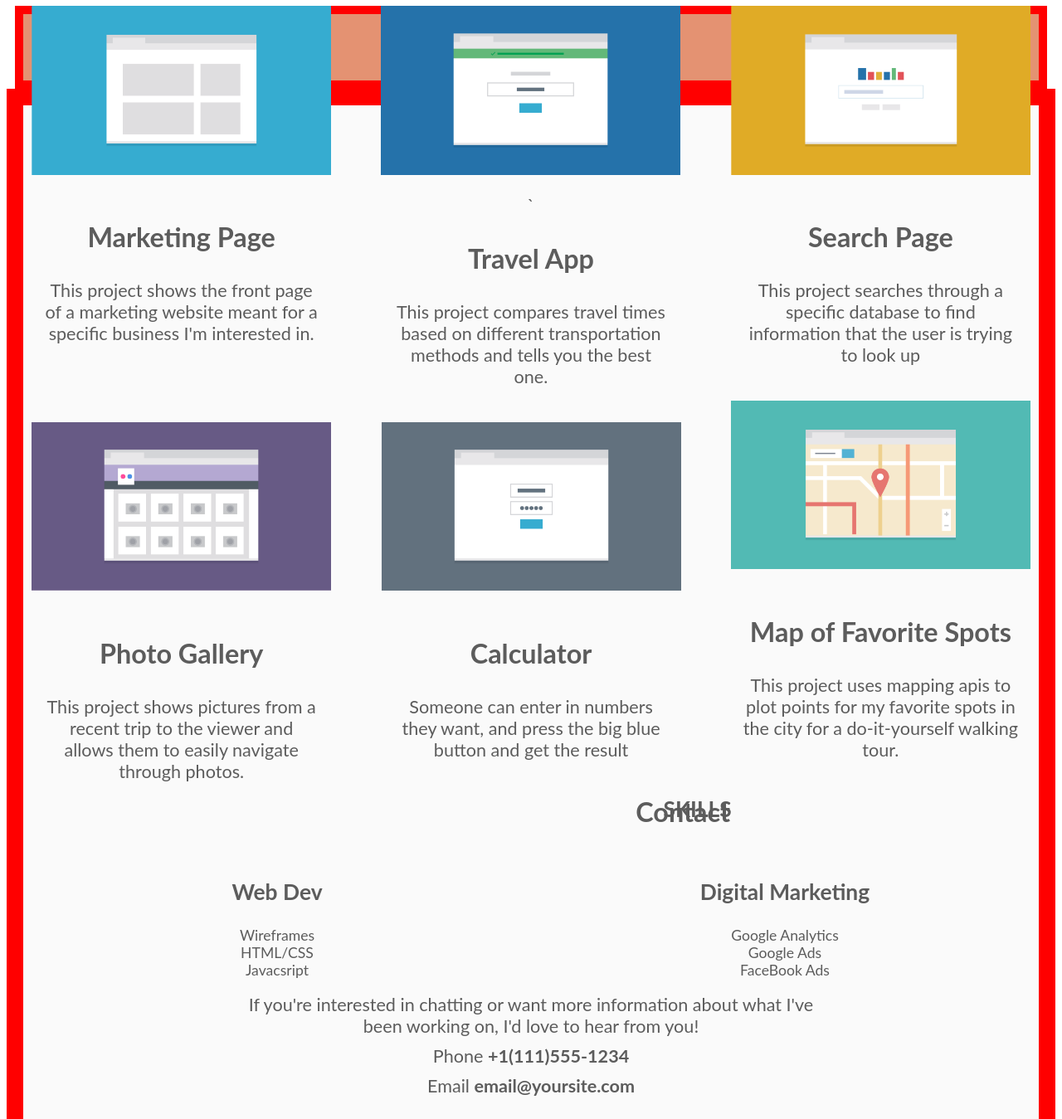
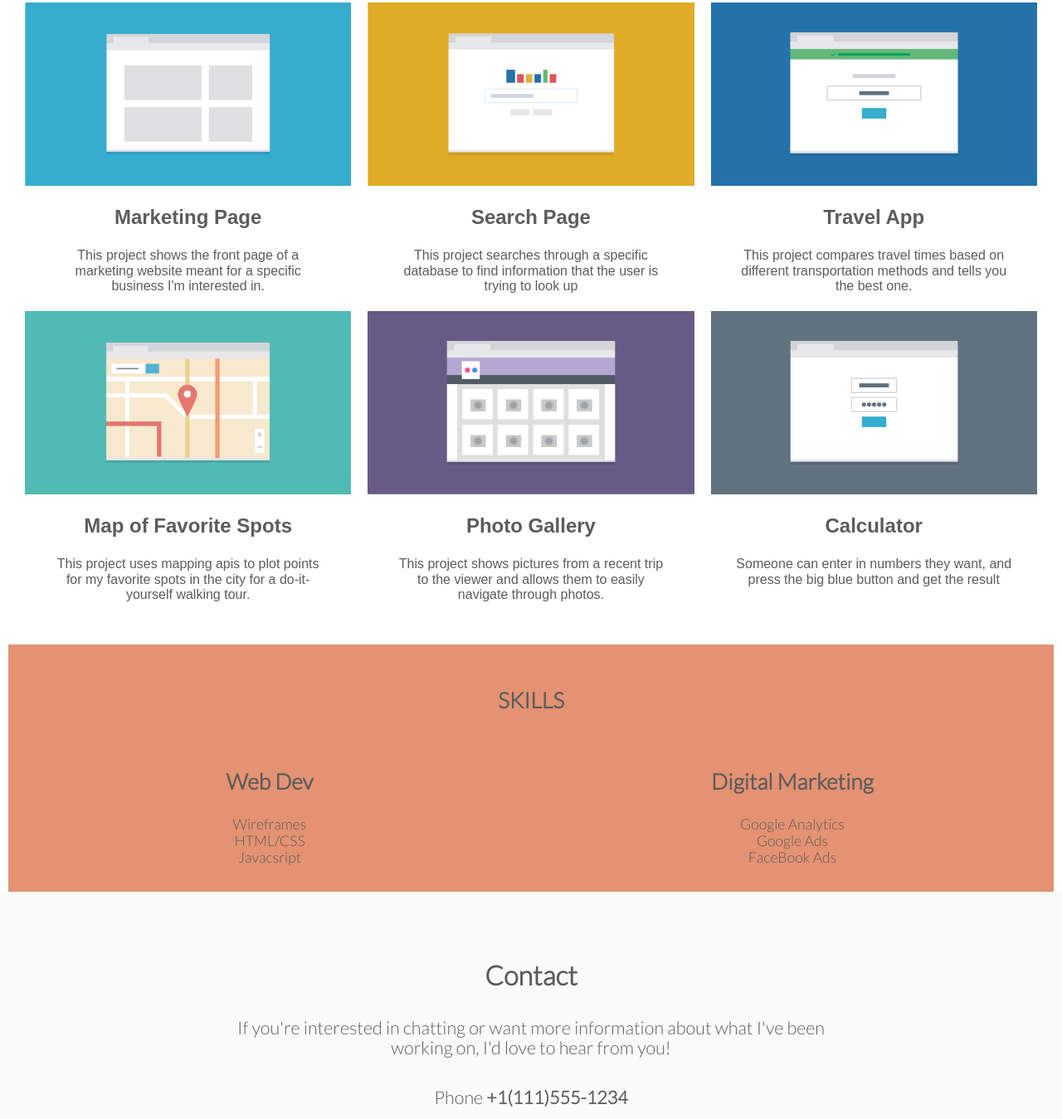
Before and after one commit to David007770/techdegree-project-2, a plain HTML site: page index.html in a window 1280 px wide. Shown: the part 744-2093 px from the top of the page at 83% size. Drawn offline with Linux system fonts and the light colour scheme.

Commit message:
Fixed collapsing floats
Ready for submission

```diff
--- a/CSS/style.css
+++ b/CSS/style.css
@@ -39,11 +39,26 @@ text-align: center;
 }
 
 img {
-  max-width: 90%;
+  display: block;
+  max-width: 100%;
 
 }
-h1 {
+
+article {
+	margin: 0 auto;
+	width:100%;
+	display: inline-block;
+
+}
+
+.marketing,
+.travel,
+.gallery,
+.search,
+.map,
+.calculator {
   font-family: "roboto-slab", sans-serif;
+
 }
 
 h2 {
@@ -53,6 +68,12 @@ h2 {
 
 h3 {
   font-size: 1.5em;
+
+}
+
+p {
+	display: block;
+	margin: 0 auto;
 
 }
 .wrapper-main {
@@ -67,8 +88,36 @@ h3 {
 }
 .main-text {
   padding: 20px 35px 20px 35px;
-  font-size: 1.35em;
+  font-size: 1.1em;
+  margin: 0;
+  width: 100%;
+  display: inline-block;
+  height: auto;
+}
 
+.portfolio {
+ padding: 0 20px 30px 20px;
+
+
+}
+
+.portfolio p {
+	padding-bottom: 20px;
+	width: 80%;
+
+}
+
+.marketing,
+.travel,
+.gallery,
+.search,
+.map,
+.calculator {
+	max-height: 500px;
+}
+.portfolio img {
+	max-height: 363px;
+	margin: 0 auto;
 }
 
 .skills {
@@ -77,15 +126,14 @@ h3 {
   margin: 0 10px 0 10px;
   font-size: 1.1rem;
   text-align: center;
-  border: solid 10px red;
-  height: 100px;
+  height: auto;
 
 }
 
 .skills ul {
   list-style: none;
   padding: 0;
-
+  margin: 0;
 
 }
 
@@ -103,7 +151,8 @@ h3 {
   font-size: 1.35em;
   background: #fafafa;
   padding: 50px 35px 50px 35px;
-  border: solid 20px red;
+  height: auto;
+  text-align: center;
 
 }
 
@@ -201,16 +250,22 @@ a {
 		text-align: left;
 	}
 
+  .portfolio p {
+ font-size: 1.0rem;
+  width: 85%;
+  margin: 0 auto;
 
-  .marketing, .travel, .gallery  {
+  }
+
+  .marketing, .search, .travel  {
 		float: left;
 		width: 50%;
 		padding-left: 10px;
 		padding-right: 10px;
 	}
 
-	.search, .map, .calculator {
-		float: right;
+	.map, .gallery, .calculator {
+		float: left;
 		width: 50%;
 		padding-left: 10px;
 		padding-right: 10px;
@@ -237,7 +292,7 @@ a {
 		display: none;
 	}
 
-	.student-name {
+	.footer-left {
 		padding-top: 10px;
 		padding-bottom: 10px;
 	}
@@ -251,12 +306,15 @@ a {
 @media screen and (min-width: 1024px) {
 	.marketing, .search, .travel, .map, .gallery, .calculator {
 		width: 33.33%;
+		margin: 0 auto;
 	}
 
 	.portfolio p {
 		width: 85%;
 		margin: 0 auto;
 	}
+
+
 }
 
 
--- a/index.html
+++ b/index.html
@@ -1,12 +1,12 @@
 <!DOCTYPE html>
-<html>
+<html lang="en">
   <head>
     <meta charset="utf-8">
     <meta name="viewport" content="width=device-width, initial-scale=1, shrink-to-fit=no">
     <title>Student Name</title>
-    <link href="https://fonts.googleapis.com/css?family=Bree+Serif|Raleway" rel="stylesheet">
-    <link href="https://fonts.googleapis.com/icon?family=Material+Icons" rel="stylesheet">
-    <link href="css/normalize.css>" rel=stylesheet>
+    <link href="https://fonts.googleapis.com/css2?family=Lato:wght@300&family=Roboto+Slab:wght@100;300&display=swap" rel="stylesheet">
+    <link href="https://fonts.googleapis.com/css2?family=Roboto+Slab:wght@100;300&display=swap" rel="stylesheet">
+    <link href="css/normalize.css" rel=stylesheet>
     <link href="css/style.css" rel="stylesheet">
   </head>
   <body>
@@ -28,60 +28,57 @@
            </div>
       </header>
 
-       <main class="wrapper-main">
+      <main class="wrapper-main">
+      <section class="portfolio clearfix">
           <h2 id="portfolio"> Portfolio </h2>
-          <div class="marketing clearfix">
+
+          <article class="marketing">
           <img src="images/portfolio-1.png" alt="portfolio">
-          <article class="main-text">
           <H3> Marketing Page</H3>
           <p>This project shows the front page of a marketing website meant for
             a specific business I'm interested in. </p>
           </article>
-        </div>
-          <div class="search clearfix">
+
+          <article class="search">
           <img src="images/portfolio-2.png" alt="marketing page">
-          <article class="main-text">
           <h3>Search Page</h3>
           <p>This project searches through a specific database to find information
               that the user is trying to look up</p>
           </article>
-        </div>
-          <div class="travel clearfix">
+
+          <article class="travel">
           <img src="images/portfolio-3.png" alt="Search Page">
-<article class="main-text">`
           <h3>Travel App</h3>
           <p>This project compares travel
               times based on different transportation methods and tells you the best one.</p>
           </article>
-        </div>
-          <div class="map clearfix">
+
+          <article class="map">
           <img src="images/portfolio-4.png" alt="Travel App">
-          <article class="main-text">
             <h3>Map of Favorite Spots</h3>
             <p>This project uses mapping apis to plot points for my favorite
                 spots in the city for a do-it-yourself walking tour.</p>
             </article>
-          </div>
-            <div class="gallery clearfix">
+
+            <article class="gallery">
             <img src="images/portfolio-5.png" alt="Map of favorite spots">
-            <article class="main-text">
             <h3>Photo Gallery</h3>
             <p>This project shows pictures from a recent trip to the viewer and allows
                   them to easily navigate through photos.
             </p>
           </article>
-        </div>
-          <div class="calculator clearfix">
+
+        <article class="calculator">
           <img src="images/portfolio-6.png" alt="Photo Gallery">
-          <article class="main-text">
             <h3>Calculator</h3>
             <p>Someone can enter in numbers they want, and press the big blue button
               and get the result</p>
           </article>
-        </div>
+      </section>
+
           <section class="skills clearfix">
-            <h2>SKILLS</h2>
-            <div class="web-dev clearfix">
+            <h2 id="skills"> SKILLS</h2>
+            <div class="web-dev">
               <h3>Web Dev</h3>
               <ul>
                 <li>Wireframes</li>
@@ -89,7 +86,7 @@
                 <li>Javacsript</li>
               </ul>
             </div>
-            <div class="digital-marketing clearfix">
+            <div class="digital-marketing">
               <h3>Digital Marketing</h3>
               <ul>
                 <li>Google Analytics</li>
@@ -98,22 +95,23 @@
               </ul>
             </div>
           </section>
-          <div class="clearfix">
-          <div class="contact">
+          </main>
+
+          <div class="contact clearfix">
             <h3 id="contact">Contact</h3>
             <p>If you're interested in chatting or want more information about what I've
               been working on, I'd love to hear from you!
             </p>
-
-            <p>
+             <p>
+             <br/>
               Phone <b>+1(111)555-1234</b>
             </p>
+          <br/>
             <p>
               Email <b> <a href="mailto:email@yoursite.com">email@yoursite.com</a></b>
             </p>
-          </div>
         </div>
-      </main>
+
 
      <footer class="clearfix">
       <div class="wrapper-footer">
```
